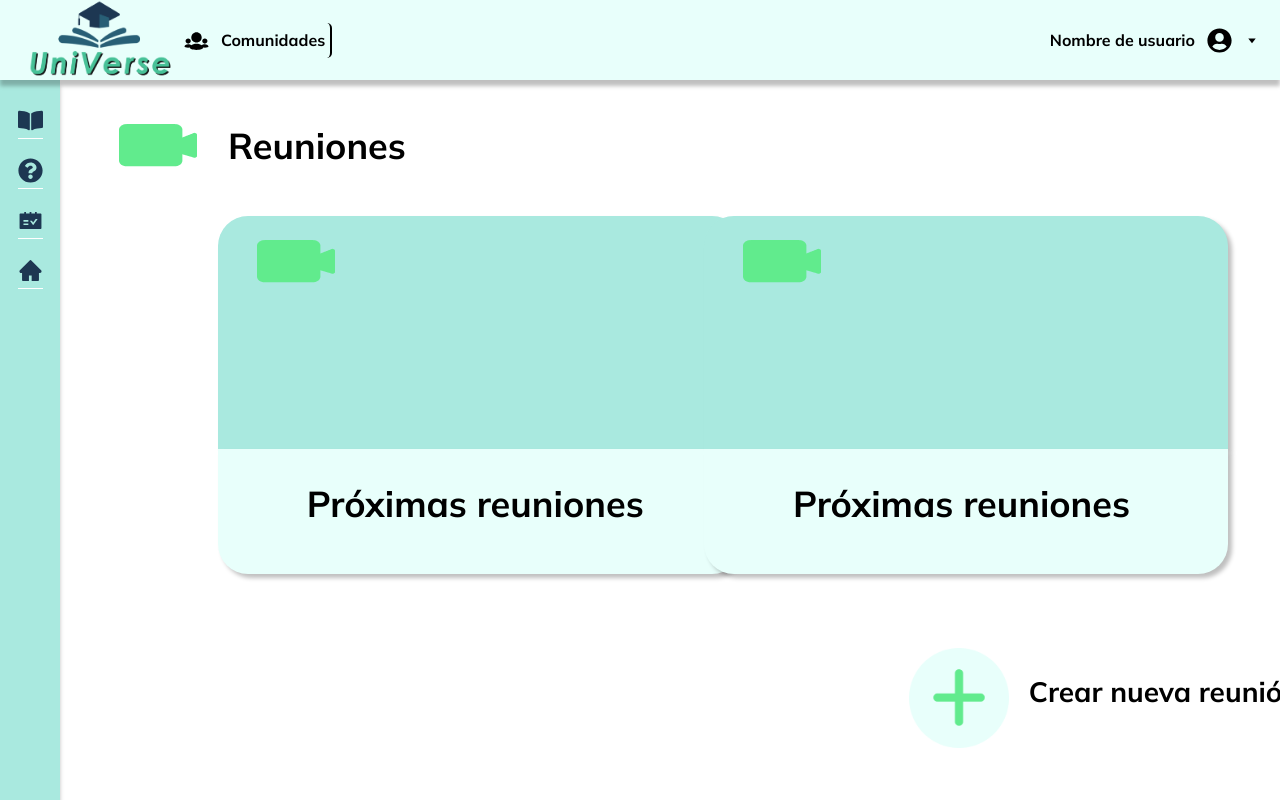
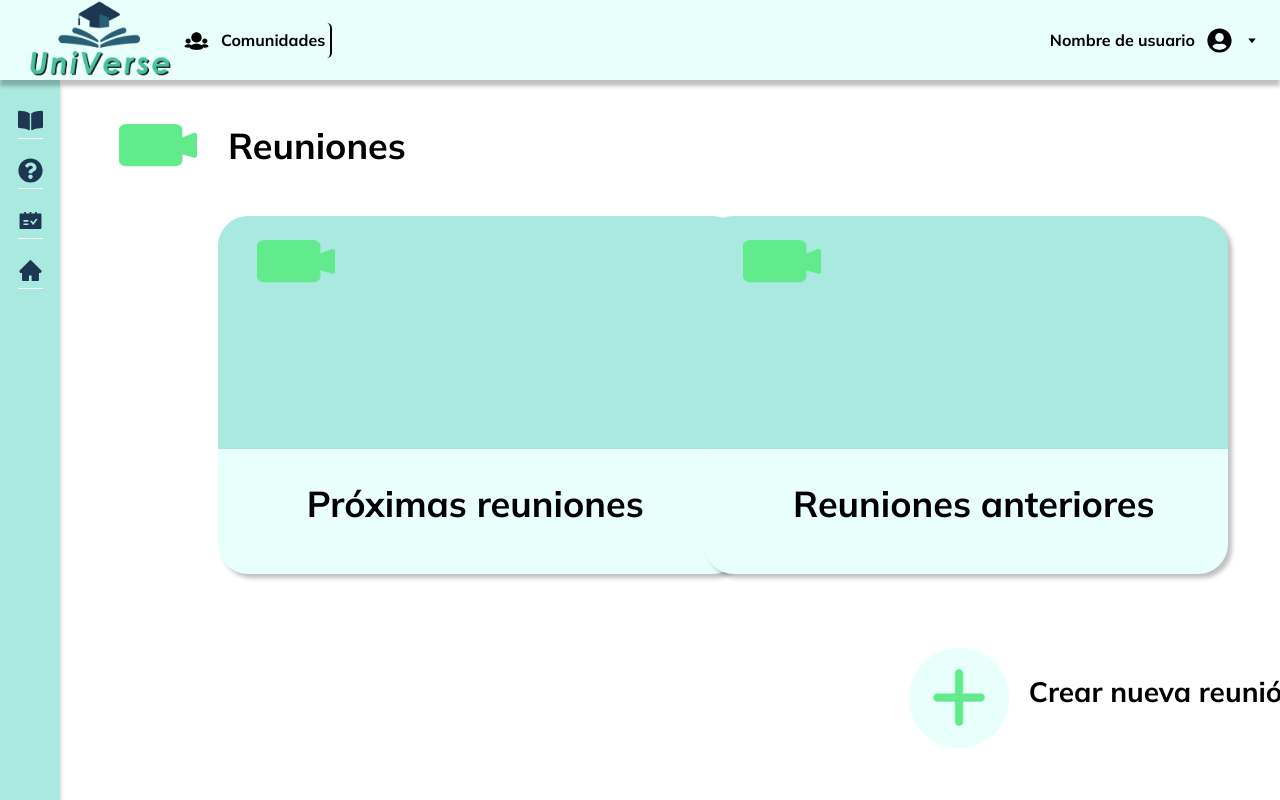
Before and after one commit to juandp1/UniVerse-Frontend, a Next.js app in the folder universe/: page /Reunion in a window 1280 px wide. Built offline with nearby package versions, Linux system fonts and the light colour scheme.

Commit message:
Adición de botones enrutadores

```diff
--- a/universe/Component/TipoReunion.tsx
+++ b/universe/Component/TipoReunion.tsx
@@ -1,13 +1,11 @@
 import React, { useEffect, useState } from 'react'
 import style from "/styles/ReunionesStyle.module.css";
 
+interface TipoReunionProps {
+    titulo: string;
+  }
 
-
-
-
-
-function TipoReunion():JSX.Element{
-    const [menuDesplegable, setMenuDesplegable] = useState(false)
+function TipoReunion(props: TipoReunionProps):JSX.Element{
 
     return (
         <>
@@ -17,7 +15,7 @@ function TipoReunion():JSX.Element{
                 </div>
 
                 <div className={style.bottom_rectangle}>
-                    <h1 className={style.bottom_rectangle_text}>Próximas reuniones</h1>
+                    <h1 className={style.bottom_rectangle_text}>{props.titulo}</h1>
 
                 </div>
             </div>
--- a/universe/pages/Reunion.tsx
+++ b/universe/pages/Reunion.tsx
@@ -1,9 +1,11 @@
+import Link from 'next/link';
 import { Inter } from 'next/font/google'
 import LateralNavBar from '../Component/LateralNavBar'
 import Navbar from '../Component/NavBar'
 import Head from 'next/head';
 import style from "/styles/ReunionesStyle.module.css";
 import TipoReunion from 'universe/Component/TipoReunion';
+
 
 export default function Reunion() {
     return (
@@ -25,18 +27,18 @@ export default function Reunion() {
                 </div>
 
                 <div style={{ display: 'flex', justifyContent: 'center' }}>
-                    <div style={{position: 'absolute', left: '17%', top: '27%'}}>
-                        <TipoReunion></TipoReunion>
-                    </div>
-                    <div style={{position: 'absolute', left: '55%', top: '27%'}}>
-                        <TipoReunion></TipoReunion>
-                    </div>
+                    <Link href="/ProximasReuniones" style={{position: 'absolute', left: '17%', top: '27%'}}>
+                        <TipoReunion titulo="Próximas reuniones"></TipoReunion>
+                    </Link>
+                    <Link href="/ReunionesAnteriores" style={{position: 'absolute', left: '55%', top: '27%'}}>
+                        <TipoReunion titulo="Reuniones anteriores"></TipoReunion>
+                    </Link>
                 </div>
 
-                <div className={style.add}>
+                <Link href="/CrearReunion" className={style.add}>
                     <img src="./images/add.png" alt="add" className={style.add_image}/>
                     <h1 className={style.add_text}>Crear nueva reunión</h1>
-                </div>
+                </Link>
             </main>
         </>
 
--- a/universe/styles/ReunionesStyle.module.css
+++ b/universe/styles/ReunionesStyle.module.css
@@ -31,7 +31,7 @@
 
 .square:hover .head_rectangle {
     cursor: pointer;
-    background-color: #b4fff4;
+    background-color: #9fdcd2;
 }
 
 .square:hover .bottom_rectangle {
```
